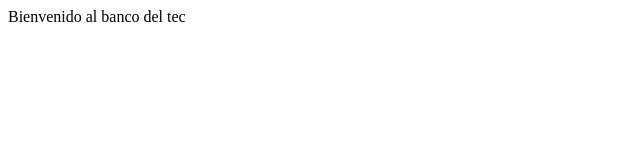
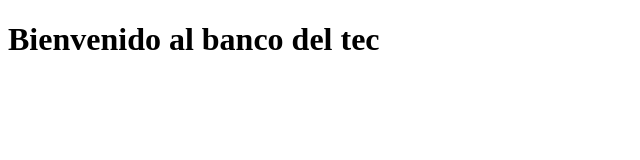
Before and after one commit to Aaron-Flores-P/Banco, a plain HTML site: page index.html in a window 1280 px wide. Shown: the whole page, without its empty margins (0-640 px from the left). Drawn offline with Linux system fonts and the light colour scheme.

```diff
--- a/index.html
+++ b/index.html
@@ -7,7 +7,7 @@
     <title>Banco</title>
 </head>
 <body>
-    <p1>Bienvenido al banco del tec</p1>
+    <h1>Bienvenido al banco del tec</h1>
 
 </body>
 </html>
```
Also changed, not shown: index2.html (added).
